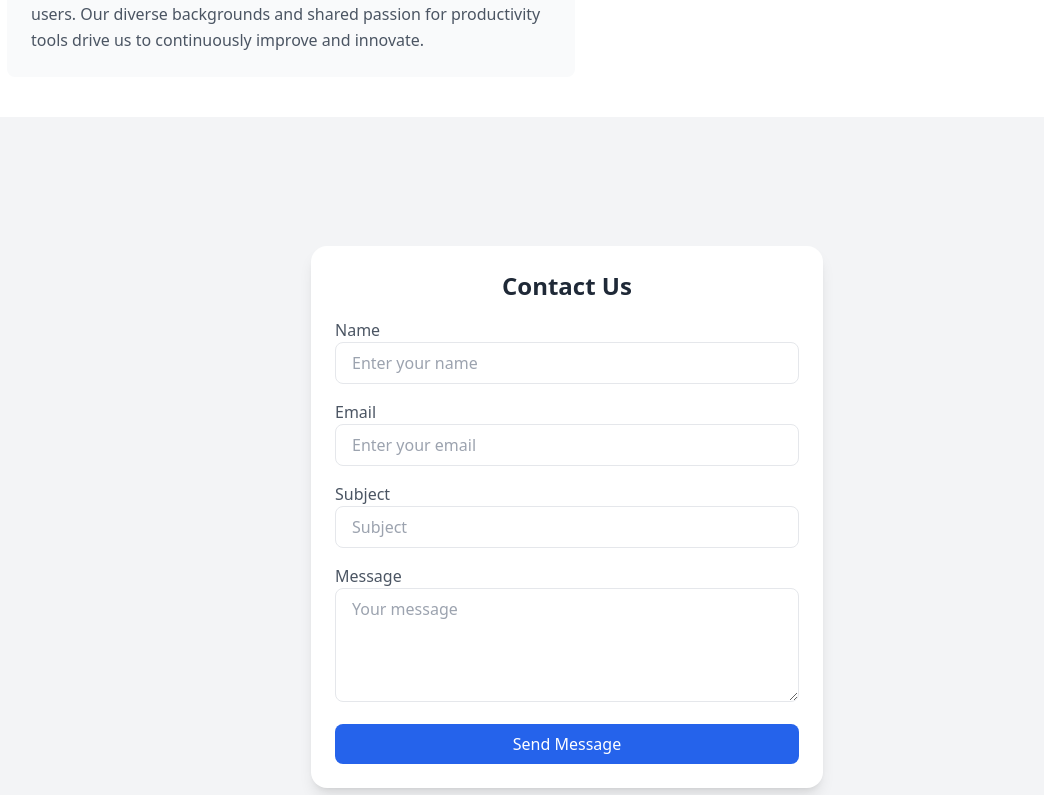
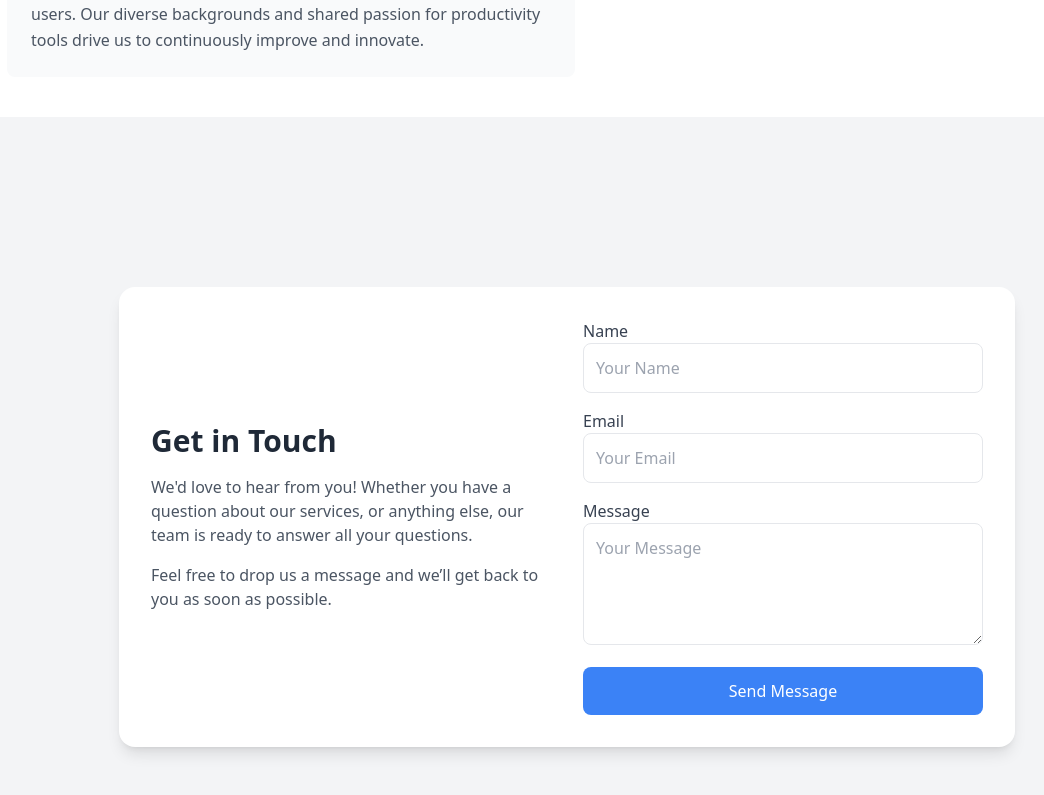
Before and after one commit to ProSrm/MeeraLoom, a React (Vite) app: page /contact in a window 1280 px wide. Shown: the part 2445-3240 px from the top of the page, without its empty margins (73-1117 px from the left). Built offline with nearby package versions, Linux system fonts and the light colour scheme.

Commit message:
Changes in Contact Box or Page (#10)
Co-authored-by: Vishal <vishal.u.chinchane@softmass.co.in>

```diff
--- a/src/Components/Contact/Contact.jsx
+++ b/src/Components/Contact/Contact.jsx
@@ -1,54 +1,60 @@
-export default function Contact() {
+import React from "react";
+
+const ContactUs = () => {
   return (
-    <div
-      id="contact"
-      className="min-h-screen flex items-center justify-center bg-gray-100 p-4"
-    >
-      <div className="bg-white shadow-lg rounded-2xl p-6 w-full max-w-lg">
-        <h2 className="text-2xl font-sans font-bold text-gray-800 mb-4 text-center">
-          Contact Us
+    <div className="min-h-screen flex items-center justify-center bg-gray-100 p-4">
+      <div className="bg-white shadow-lg rounded-2xl p-8 max-w-4xl w-full grid md:grid-cols-2 gap-8">
+        {/* Left Section - Description */}
+        <div className="flex flex-col justify-center">
+          <h2 className="text-3xl font-bold text-gray-800 mb-4">
+            Get in Touch
           </h2>
+          <p className="text-gray-600 mb-4">
+            We'd love to hear from you! Whether you have a question about our
+            services, or anything else, our team is ready to answer all your
+            questions.
+          </p>
+          <p className="text-gray-600">
+            Feel free to drop us a message and we’ll get back to you as soon as
+            possible.
+          </p>
+        </div>
+
+        {/* Right Section - Contact Form */}
+        <div>
           <form className="space-y-4">
             <div>
-            <label className="block text-gray-600">Name</label>
+              <label className="block text-gray-700">Name</label>
               <input
                 type="text"
-              className="w-full px-4 py-2 border rounded-lg focus:ring focus:ring-blue-300"
-              placeholder="Enter your name"
+                className="w-full p-3 border rounded-lg focus:outline-none focus:ring-2 focus:ring-blue-500"
+                placeholder="Your Name"
               />
             </div>
             <div>
-            <label className="block text-gray-600">Email</label>
+              <label className="block text-gray-700">Email</label>
               <input
                 type="email"
-              className="w-full px-4 py-2 border rounded-lg focus:ring focus:ring-blue-300"
-              placeholder="Enter your email"
+                className="w-full p-3 border rounded-lg focus:outline-none focus:ring-2 focus:ring-blue-500"
+                placeholder="Your Email"
               />
             </div>
             <div>
-            <label className="block text-gray-600">Subject</label>
-            <input
-              type="text"
-              className="w-full px-4 py-2 border rounded-lg focus:ring focus:ring-blue-300"
-              placeholder="Subject"
-            />
-          </div>
-          <div>
-            <label className="block text-gray-600">Message</label>
+              <label className="block text-gray-700">Message</label>
               <textarea
-              className="w-full px-4 py-2 border rounded-lg focus:ring focus:ring-blue-300"
+                className="w-full p-3 border rounded-lg focus:outline-none focus:ring-2 focus:ring-blue-500"
                 rows="4"
-              placeholder="Your message"
+                placeholder="Your Message"
               ></textarea>
             </div>
-          <button
-            type="submit"
-            className="w-full bg-blue-600 text-white py-2 rounded-lg hover:bg-blue-700 transition"
-          >
+            <button className="w-full bg-blue-500 text-white p-3 rounded-lg hover:bg-blue-600 transition">
               Send Message
             </button>
           </form>
         </div>
       </div>
+    </div>
   );
-}
+};
+
+export default ContactUs;
```
Lines whose indentation alone changed are shown as unchanged.
